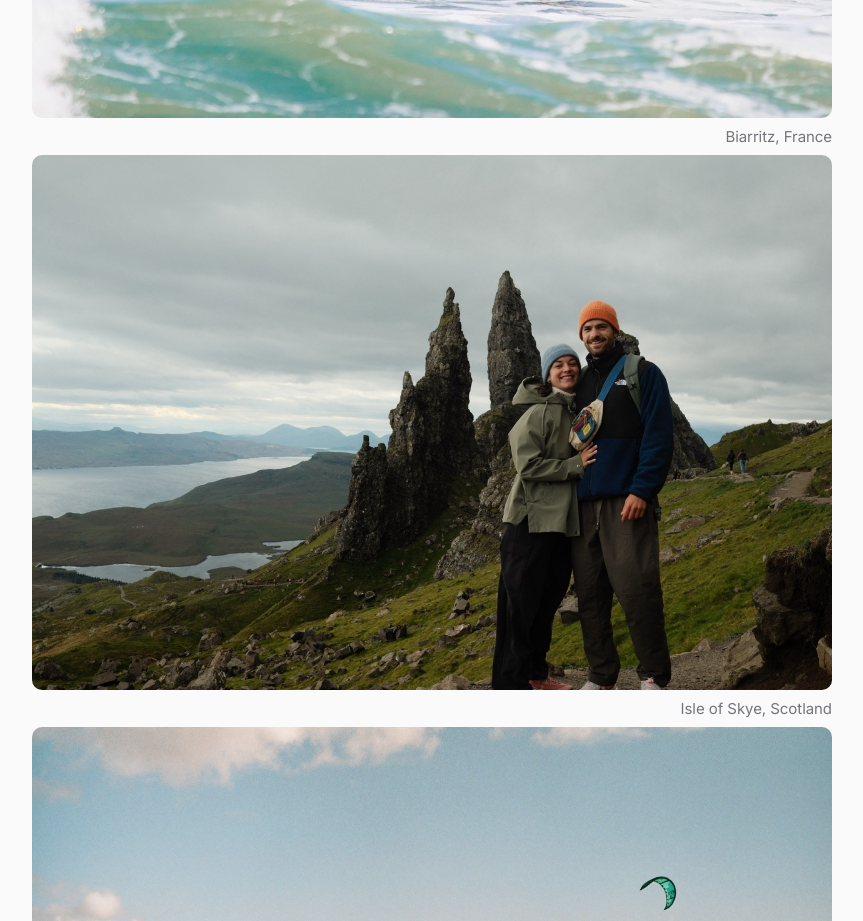
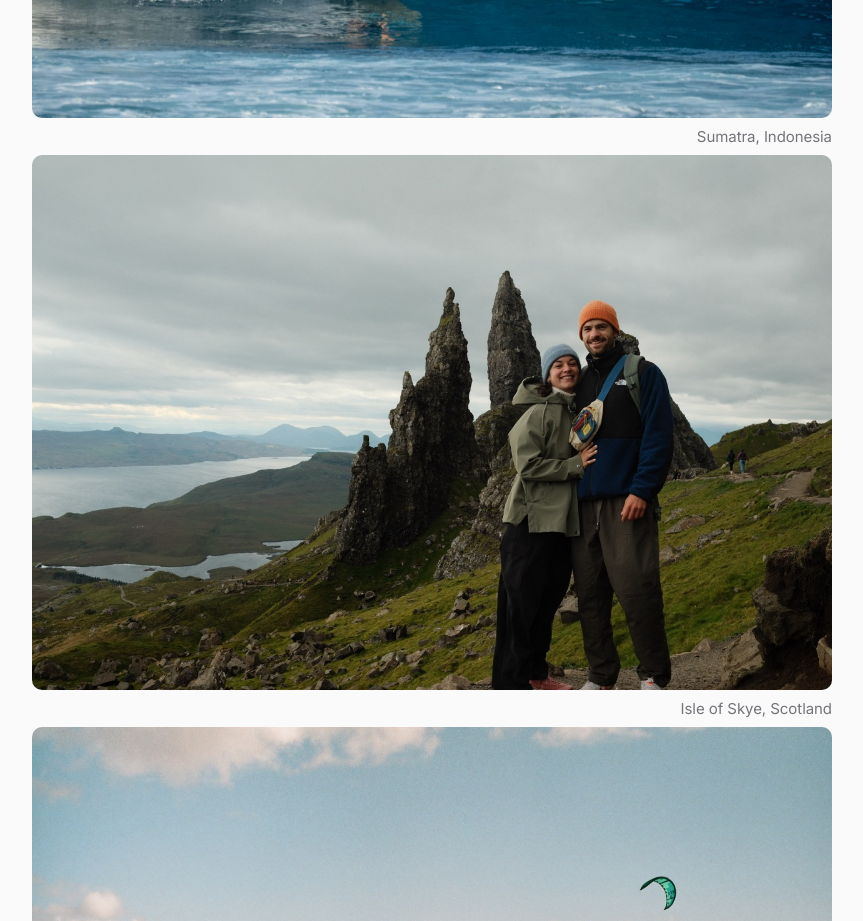
Before and after one commit to hfauq/hfauq.github.io, a React (Vite) app: page / in a window 1280 px wide. Shown: the part 1820-2741 px from the top of the page, without its empty margins (208-1071 px from the left). Built offline with nearby package versions, Linux system fonts and the light colour scheme.

Commit message:
Replace surf photo with a shot from Sumatra

```diff
--- a/src/components/PhotoGallery.jsx
+++ b/src/components/PhotoGallery.jsx
@@ -5,7 +5,7 @@
 function PhotoGallery() {
   const photos = [
     {
-      location: "Biarritz, France",
+      location: "Sumatra, Indonesia",
       image: "/images/surf.jpeg"
     },
     {
```
Also changed, not shown: public/images/surf.jpeg.
